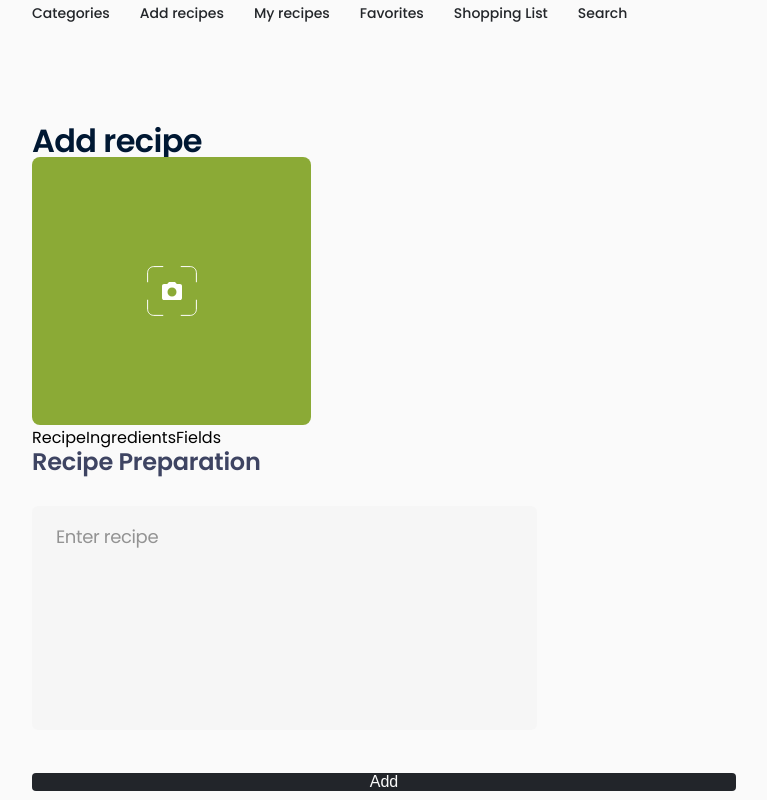
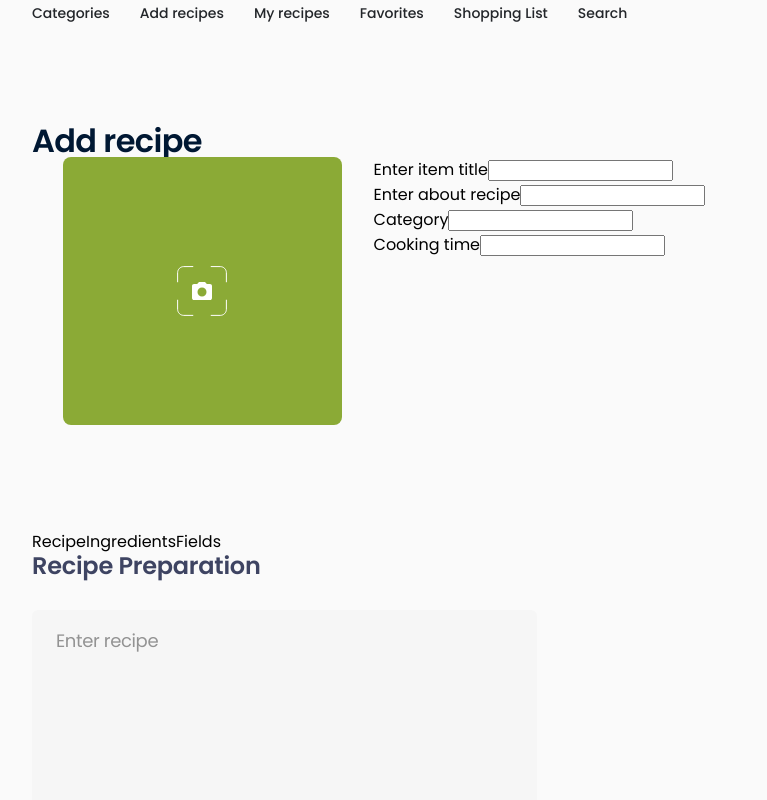
Before and after one commit to Katya-Kondratchuk/So-Yummy, a React (Create React App) app: page /So-Yummy/add in a window 1280 px wide. Shown: the top 800 px of the page, without its empty margins (256-1023 px from the left). Built offline with nearby package versions, Linux system fonts and the light colour scheme.

Commit message:
add some stile

```diff
--- a/src/components/AddRecipes/AddRecipeForm/AddRecipeForm.jsx
+++ b/src/components/AddRecipes/AddRecipeForm/AddRecipeForm.jsx
@@ -10,7 +10,7 @@ const AddRecipeForm = props => {
   const [preparation, setPreparation] = useState('');
 
   const onSubmitHandler = e => {
-    // e.preventDefault();
+    e.preventDefault();
   };
 
   // TODO: разбивка по enter на массив при сабмите обработать
--- a/src/components/AddRecipes/AddRecipeForm/RecipeDescriptionFields/RecipeDescriptionFields.jsx
+++ b/src/components/AddRecipes/AddRecipeForm/RecipeDescriptionFields/RecipeDescriptionFields.jsx
@@ -1,37 +1,81 @@
-import React from 'react';
+import { useRef, useState } from 'react';
+import { ReactComponent as Icon } from 'assets/images/AddRecipe/input-img.svg';
 import PropTypes from 'prop-types';
 import s from './RecipeDescriptionFields.module.css';
 
-import { ReactComponent as Icon } from 'assets/images/AddRecipe/input-img.svg';
-
-function previewFile(e) {
-  var preview = e.currentTarget;
-  var file = document.querySelector('input[type=file]').files[0];
-  var reader = new FileReader();
+function previewFile(inputEl) {
+  const preview = inputEl.current;
+  const file = document.querySelector('input[type=file]').files[0];
+  const reader = new FileReader();
 
   reader.onloadend = function () {
     preview.src = reader.result;
   };
 
   if (file) {
+    preview.style.opacity = 1;
     reader.readAsDataURL(file);
   } else {
+    preview.style.opacity = 1;
     preview.src = '';
   }
 }
 
-const RecipeDescriptionFields = props => {
+const RecipeDescriptionFields = ({}) => {
+  const inputEl = useRef(null);
+
+  const [allCategory, setAllCategory] = useState([]);
+
+  const [imgAdd, setImgAdd] = useState('');
+  const [nameRecipe, setNameRecipe] = useState('');
+  const [description, setDescription] = useState('');
+  const [category, setCategory] = useState('');
+  const [cookingTime, setCookingTime] = useState('');
+
   return (
-    <div>
+    <div className={s.wrapperInfo}>
       <div className={s.wrapperImg}>
         <input
           type="file"
-          onChange={e => previewFile(e)}
+          onChange={e => {
+            setImgAdd(e.target.value);
+            previewFile(inputEl);
+          }}
           className={s.imgInput}
+          value={imgAdd}
         />
-        {/* <div className={s.icon}> */}
+
         <Icon width="64" height="64" className={s.icon} />
-        {/* </div> */}
+
+        <img
+          src=""
+          alt="prew show img for add recipe"
+          className={`${s.showImg}`}
+          ref={inputEl}
+        />
+      </div>
+      <div className={s.descriptions}>
+        <label htmlFor="">Enter item title</label>
+        <input
+          type="text"
+          name="name"
+          value={nameRecipe}
+          onChange={e => setNameRecipe(e.target.value)}
+        />
+        <br />
+        <label htmlFor="">Enter about recipe</label>
+        <input
+          type="text"
+          name="description"
+          value={description}
+          onChange={e => setDescription(e.target.value)}
+        />
+        <br />
+        <label htmlFor="">Category</label>
+        <input type="text" />
+        <br />
+        <label htmlFor="">Cooking time</label>
+        <input type="text" />
       </div>
     </div>
   );
--- a/src/components/AddRecipes/AddRecipeForm/RecipeDescriptionFields/RecipeDescriptionFields.module.css
+++ b/src/components/AddRecipes/AddRecipeForm/RecipeDescriptionFields/RecipeDescriptionFields.module.css
@@ -1,15 +1,22 @@
+.wrapperInfo {
+  margin-bottom: 104px;
+}
+
 .wrapperImg {
   position: relative;
-  width: 279px;
-  height: 268px;
   background: #8baa36;
   border: transparent;
   border-radius: 8px;
+  overflow: hidden;
+}
+
+.wrapperImg,
+.imgInput {
+  width: 279px;
+  height: 268px;
 }
 
 .imgInput {
-  width: 279px;
-  height: 268px;
   opacity: 0;
 }
 
@@ -20,5 +27,46 @@
   left: 50%;
   top: 50%;
   transform: translate(-50%, -50%);
-  pointer-events: auto;
+  pointer-events: none;
 }
+
+.showImg {
+  opacity: 0;
+  position: absolute;
+  top: 0;
+  left: 0;
+  display: block;
+  pointer-events: none;
+  width: 100%;
+  height: 100%;
+}
+
+@media screen and (max-width: 767px) {
+  .wrapperImg {
+    margin-left: auto;
+    margin-right: auto;
+    margin-bottom: 32px;
+  }
+}
+
+@media screen and (min-width: 768px) {
+  .wrapperInfo {
+    display: flex;
+    gap: 32px;
+    justify-content: center;
+    margin-bottom: 104px;
+  }
+}
+
+@media screen and (min-width: 1440px) {
+  .wrapperImg,
+  .imgInput {
+    width: 357px;
+    height: 344px;
+  }
+
+  .wrapperInfo {
+    gap: 50px;
+    margin-bottom: 104px;
+  }
+}
--- a/src/components/AddRecipes/PopularRecipe/PopularRecipe.jsx
+++ b/src/components/AddRecipes/PopularRecipe/PopularRecipe.jsx
@@ -1,10 +1,9 @@
 import { useState } from 'react';
+import { Link } from 'react-router-dom';
 import PropTypes from 'prop-types';
 import s from './PopularRecipe.module.css';
-import { Link } from 'react-router-dom';
 
-const PopularRecipe = props => {
-  const [recipe, setRecipe] = useState([
+const recipeMokk = [
   {
     img: 'https://www.themealdb.com/images/ingredients/Lime-Small.png',
     title: 'Banana Pancakes',
@@ -25,7 +24,10 @@ const PopularRecipe = props => {
     title: 'Sugar Pie',
     text: 'Sugar pie is a dessert in northern French and  Belgiancuisine, where it is called tarte...',
   },
-  ]);
+];
+
+const PopularRecipe = props => {
+  const [recipe, setRecipe] = useState(recipeMokk);
 
   //TODO: обработать длину title (itemTitle) на разных брекпоинтах и добавить ...
 
--- a/src/components/AddRecipes/PopularRecipe/PopularRecipe.module.css
+++ b/src/components/AddRecipes/PopularRecipe/PopularRecipe.module.css
@@ -1,6 +1,3 @@
-.wrapper {
-}
-
 .title {
   font-weight: 600;
   font-size: 24px;
@@ -65,13 +62,9 @@
   letter-spacing: -0.24px;
   color: #7e7e7e;
 }
-
 @media screen and (max-width: 767px) {
-}
-
-@media screen and (max-width: 767px) and (min-width: 1440px) {
   .item:not(:last-child) {
-    margin-bottom: 37px;
+    margin-bottom: 24px;
   }
 }
 
@@ -85,13 +78,12 @@
   }
 }
 
-@media screen and (min-width: 768px) and (max-width: 1440px) {
+@media screen and (min-width: 768px) and (max-width: 1439px) {
   .list {
     display: flex;
     align-items: center;
     justify-content: center;
     width: 704px;
-
     gap: 37px;
   }
   .item:nth-last-child(-n + 2) {
@@ -100,6 +92,10 @@
 }
 
 @media screen and (min-width: 1440px) {
+  .item:not(:last-child) {
+    margin-bottom: 24px;
+  }
+
   .wrapper,
   .list {
     width: 319px;
```
Lines whose indentation alone changed are shown as unchanged.
